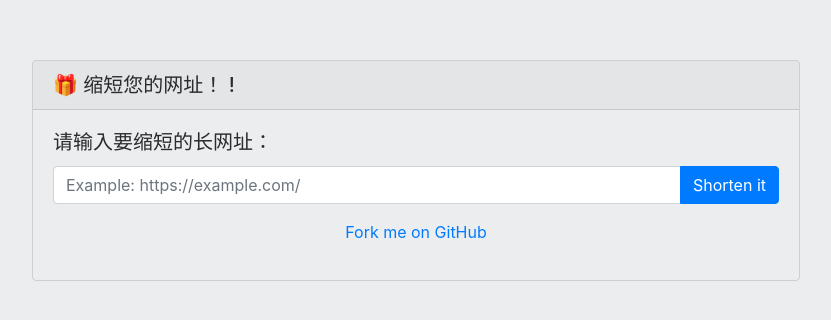
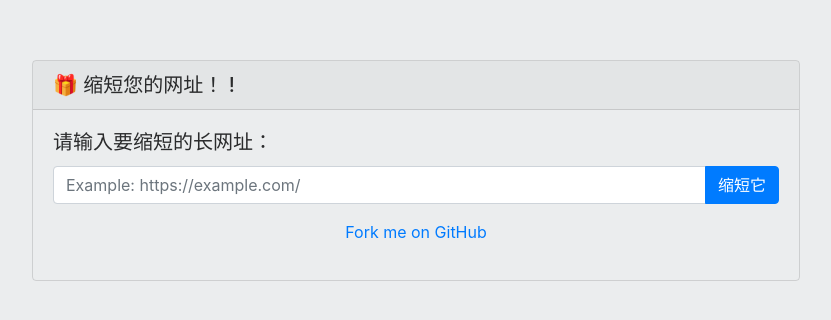
Before and after one commit to vip-weizhen/links, a plain HTML site: page index.html in a window 1280 px wide. Shown: the part 230-550 px from the top of the page, without its empty margins (224-1055 px from the left). Drawn offline with nearby package versions, Linux system fonts and the light colour scheme.

Commit message:
Update index.html

```diff
--- a/index.html
+++ b/index.html
@@ -75,7 +75,7 @@
       <div class="input-group mb-3">
         <input type="text" class="form-control" placeholder="Example: https://example.com/" id="text">
         <div class="input-group-append">
-          <button class="btn btn-primary" type="button" onclick='shorturl()' id="searchbtn">Shorten it</button>
+          <button class="btn btn-primary" type="button" onclick='shorturl()' id="searchbtn">缩短它</button>
         </div>
       </div>
       <div class="card-text">
```
